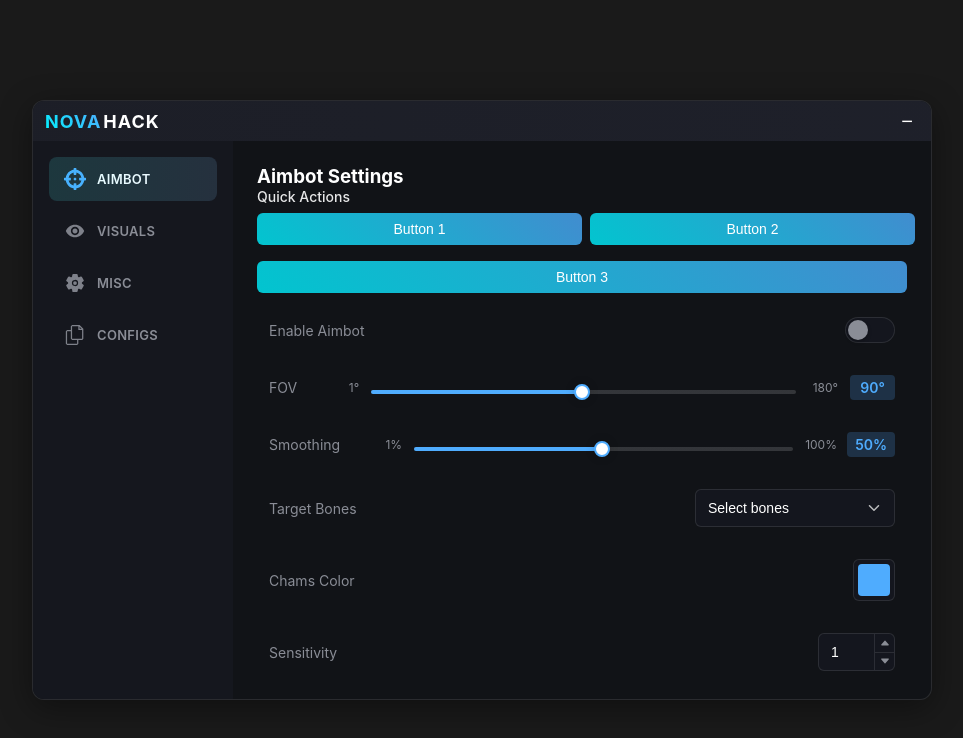
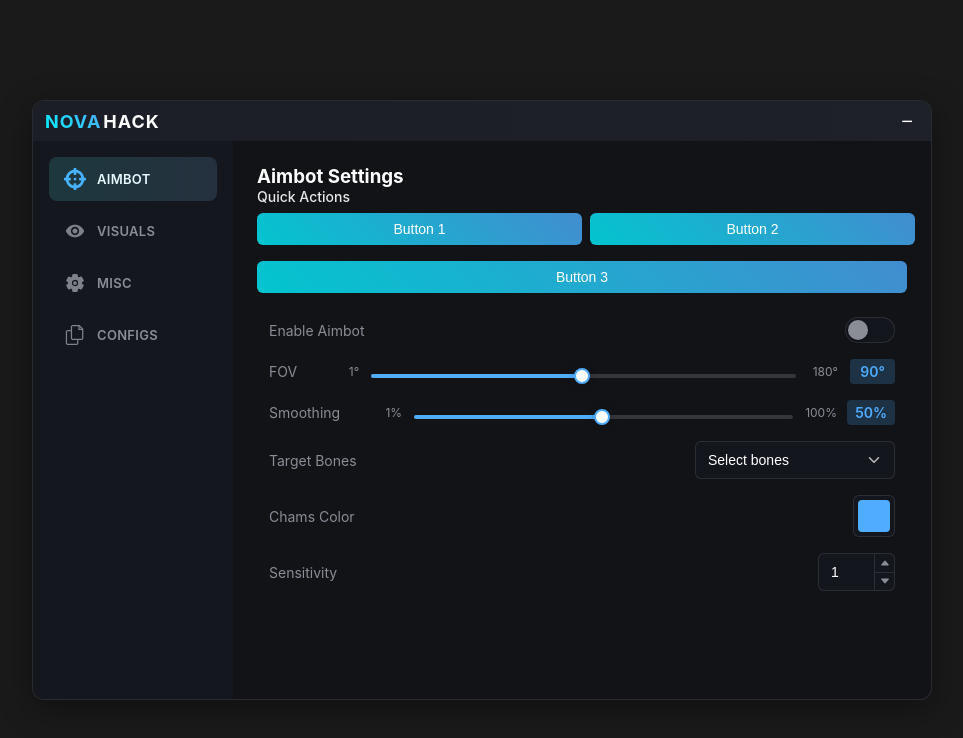
Before and after one commit to scar17off/novahack-ui, a Next.js app: page / in a window 1280 px wide. Shown: the top 738 px of the page, without its empty margins (158-1121 px from the left). Built offline with nearby package versions, Linux system fonts and the light colour scheme.

Commit message:
Removed margin-bottom from component container

```diff
--- a/src/app/page.module.css
+++ b/src/app/page.module.css
@@ -287,7 +287,6 @@
   display: flex;
   align-items: center;
   justify-content: space-between;
-  margin-bottom: 16px;
   padding: 8px 12px;
   border-radius: 8px;
   transition: background 0.2s;
```
